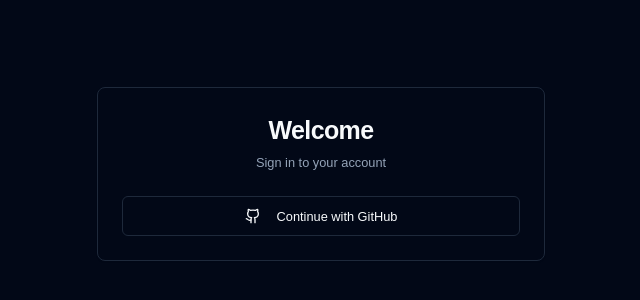
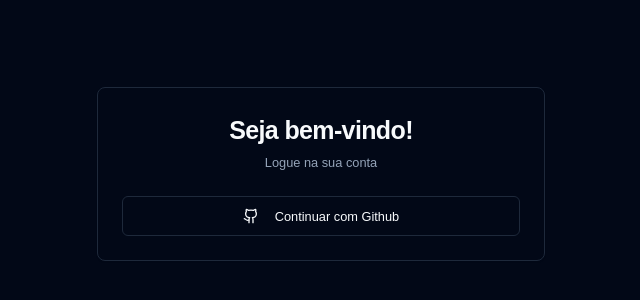
Before and after one commit to LeoCarrijo/FileLink, a Next.js app: page /login in a window 1280 px wide. Shown: the part 226-526 px from the top of the page, without its empty margins (319-959 px from the left). Built offline with nearby package versions, Linux system fonts and the light colour scheme.

Commit message:
:lipstick: style: Traduzindo página de login

```diff
--- a/src/app/login/page.tsx
+++ b/src/app/login/page.tsx
@@ -27,10 +27,10 @@
 			<Card className="w-full max-w-md">
 				<CardHeader className="space-y-1">
 					<CardTitle className="text-center font-bold text-2xl">
-						Welcome
+						Seja bem-vindo!
 					</CardTitle>
 					<CardDescription className="text-center">
-						Sign in to your account
+						Logue na sua conta
 					</CardDescription>
 				</CardHeader>
 				<CardContent>
@@ -40,7 +40,7 @@
 						variant="outline"
 					>
 						<Github className="mr-2 h-5 w-5" />
-						Continue with GitHub
+						Continuar com Github
 					</Button>
 				</CardContent>
 			</Card>
```
